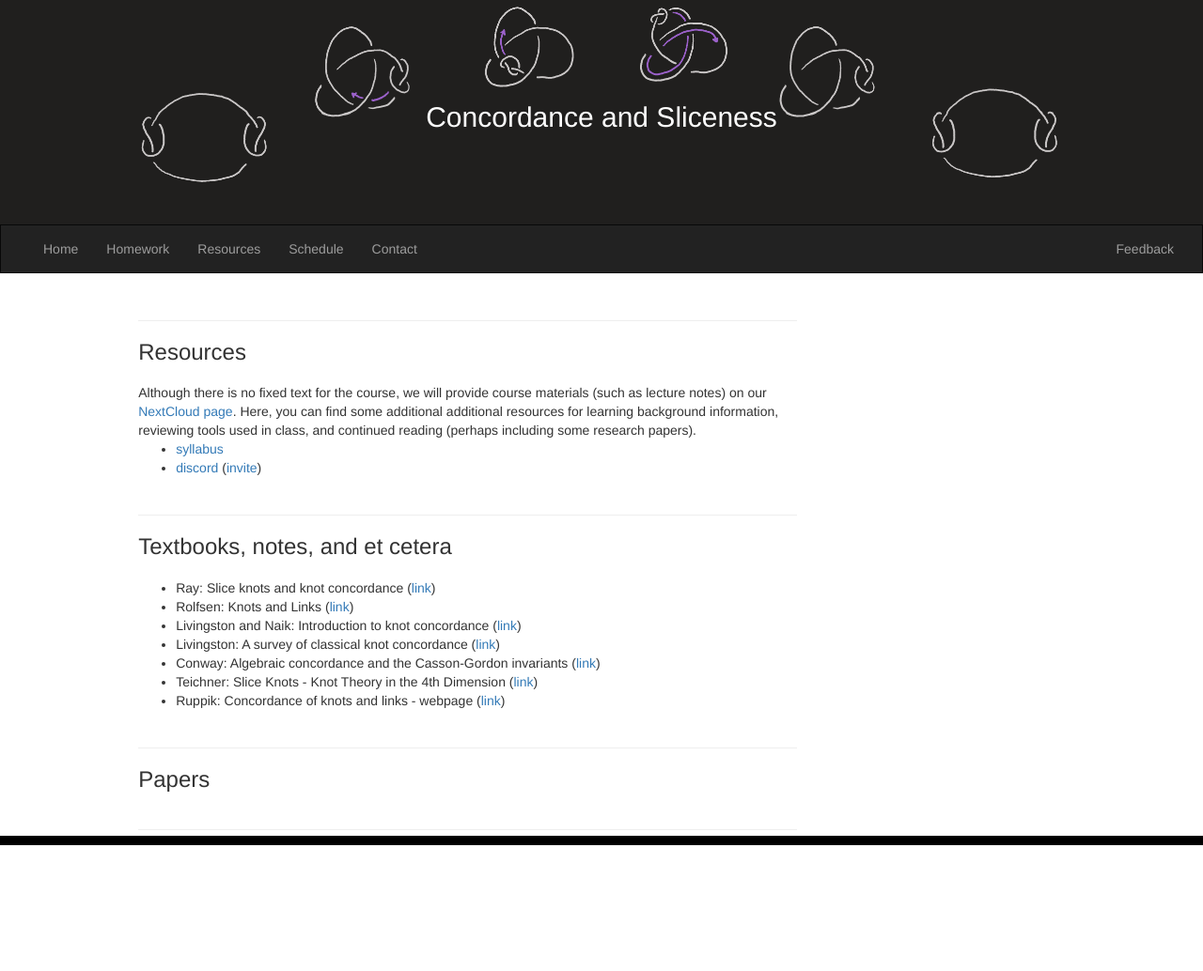
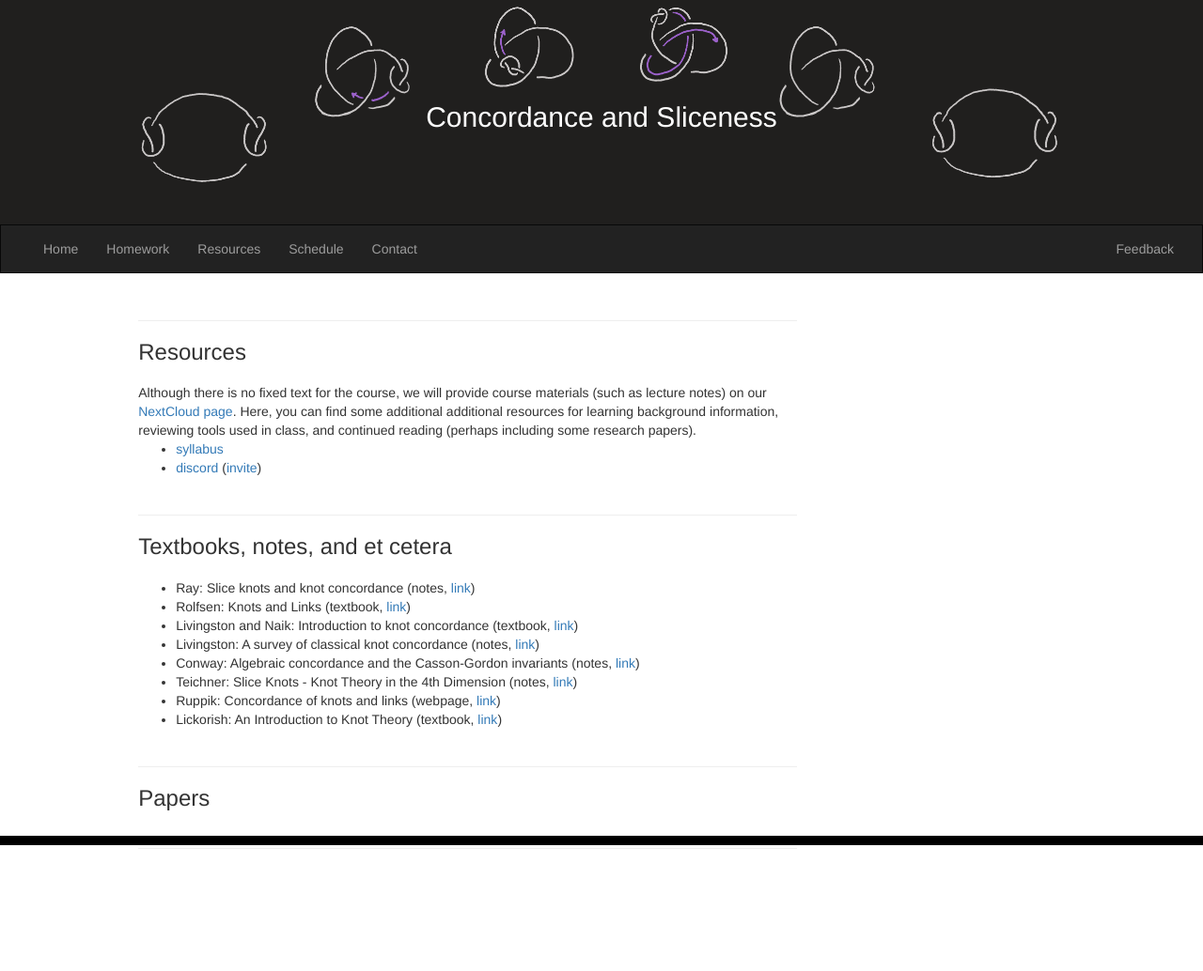
Before and after one commit to imsundberg/concordance, a Jekyll site: the page built from resources/index.html, in a window 1280 px wide. Shown: the whole page at 94% size. Built offline with Jekyll 4.4.1, drawn with Linux system fonts in a browser that asks for light colours.

Commit message:
Update index.html

```diff
--- a/resources/index.html
+++ b/resources/index.html
@@ -42,13 +42,14 @@ title: Resources
 			<div class="col-sm-2"></div>
 			<div class="col-sm-10" id="space">
 				<ul>
-					<li>Ray: Slice knots and knot concordance (<a href="https://www.tinyurl.com/slicenotes">link</a>)</li>
-					<li>Rolfsen: Knots and Links (<a href="https://www.maths.ed.ac.uk/~v1ranick/papers/rolfsen.pdf">link</a>)</li>
-					<li>Livingston and Naik: Introduction to knot concordance (<a href="https://citeseerx.ist.psu.edu/document?repid=rep1&type=pdf&doi=07e3225de8e1084a9d6d2d53c54b548cb1a93ac8">link</a>)</li>
-					<li>Livingston: A survey of classical knot concordance (<a href="https://www.maths.ed.ac.uk/~v1ranick/papers/living.pdf">link</a>)</li>
-					<li>Conway: Algebraic concordance and the Casson-Gordon invariants (<a href="https://drive.google.com/file/d/1hC5Bq1GxUmDMR7VGkJmTT_QnuLq-t9vt/view">link</a>)</li>
-					<li>Teichner: Slice Knots - Knot Theory in the 4th Dimension (<a href="https://people.mpim-bonn.mpg.de/teichner/Math/ewExternalFiles/Lecture-notes-sliceknots.pdf">link</a>)</li>
-					<li>Ruppik: Concordance of knots and links - webpage (<a href="https://ben300694.github.io/knotconcordance">link</a>)</li>
+					<li>Ray: Slice knots and knot concordance (notes, <a href="https://www.tinyurl.com/slicenotes">link</a>)</li>
+					<li>Rolfsen: Knots and Links (textbook, <a href="https://www.maths.ed.ac.uk/~v1ranick/papers/rolfsen.pdf">link</a>)</li>
+					<li>Livingston and Naik: Introduction to knot concordance (textbook, <a href="https://citeseerx.ist.psu.edu/document?repid=rep1&type=pdf&doi=07e3225de8e1084a9d6d2d53c54b548cb1a93ac8">link</a>)</li>
+					<li>Livingston: A survey of classical knot concordance (notes, <a href="https://www.maths.ed.ac.uk/~v1ranick/papers/living.pdf">link</a>)</li>
+					<li>Conway: Algebraic concordance and the Casson-Gordon invariants (notes, <a href="https://drive.google.com/file/d/1hC5Bq1GxUmDMR7VGkJmTT_QnuLq-t9vt/view">link</a>)</li>
+					<li>Teichner: Slice Knots - Knot Theory in the 4th Dimension (notes, <a href="https://people.mpim-bonn.mpg.de/teichner/Math/ewExternalFiles/Lecture-notes-sliceknots.pdf">link</a>)</li>
+					<li>Ruppik: Concordance of knots and links (webpage, <a href="https://ben300694.github.io/knotconcordance">link</a>)</li>
+					<li>Lickorish: An Introduction to Knot Theory (textbook, <a href="https://link.springer.com/book/10.1007/978-1-4612-0691-0">link</a>)</li>
 				</ul>
 			</div>
 		</div>
```
